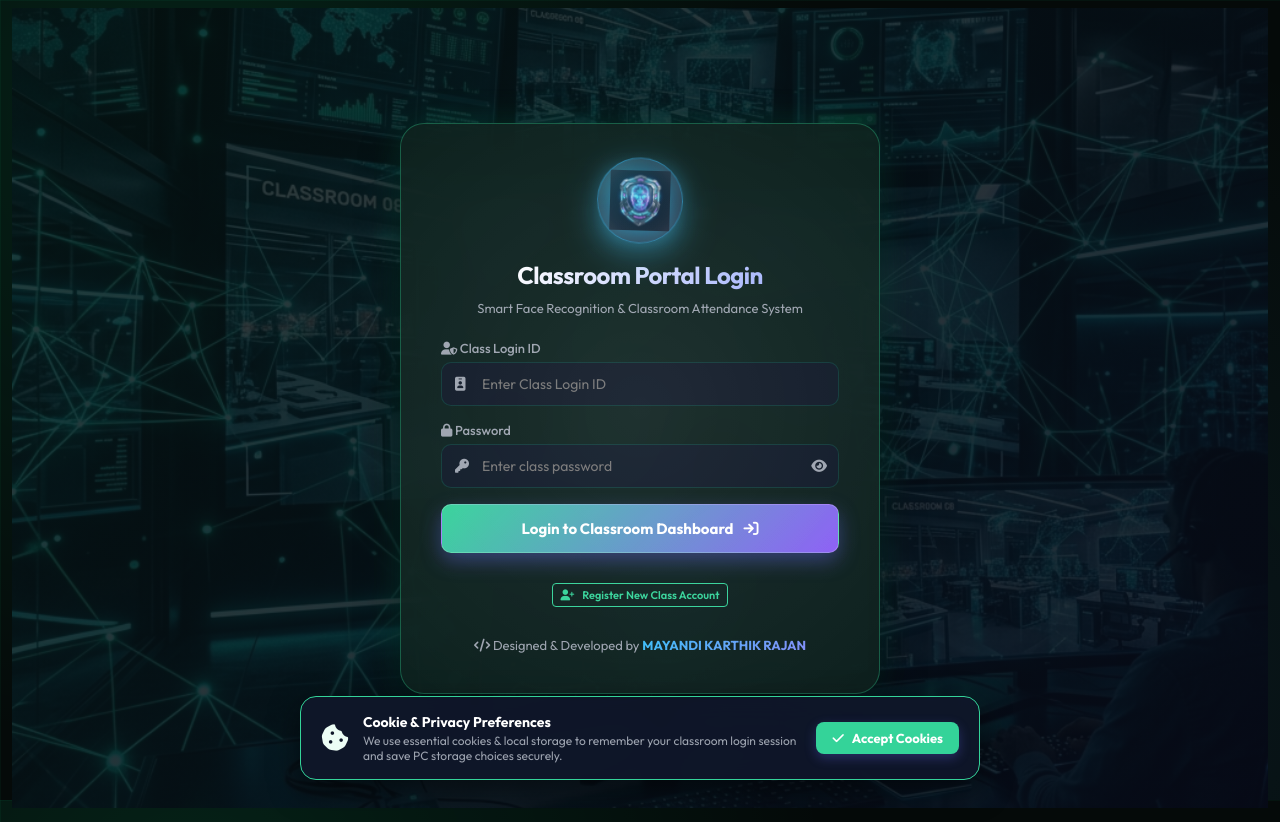
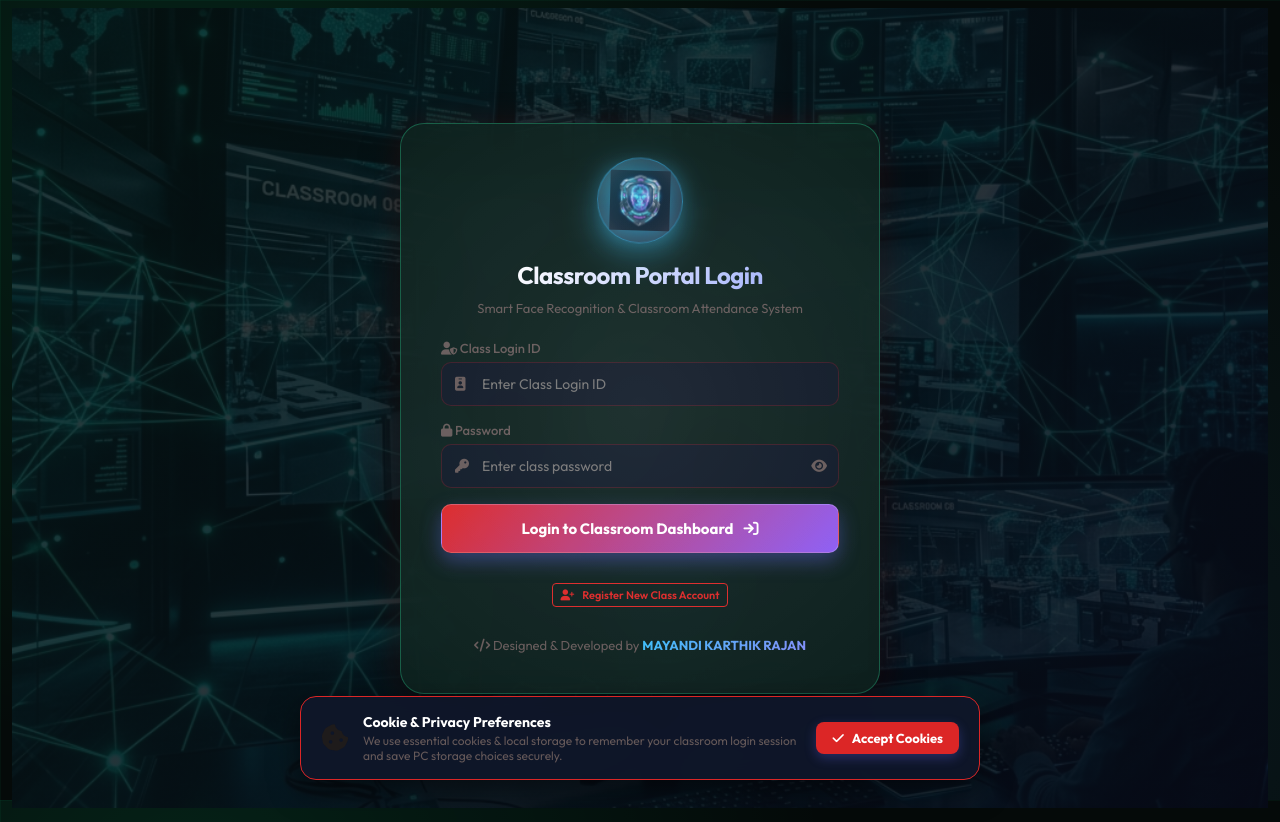
Before and after one commit to karthikrajan22032010-oss/Smart_Web_Attendance, a Flask app: page / in a window 1280 px wide. Run offline with Flask 3, Linux system fonts and the light colour scheme.

Commit message:
feat: Add Red and White Combination theme option and default preset

```diff
--- a/static/css/style.css
+++ b/static/css/style.css
@@ -124,6 +124,23 @@
     --shadow-main: 0 12px 30px -5px rgba(0, 0, 0, 0.6), 0 0 25px rgba(239, 68, 68, 0.25);
 }
 
+/* Theme 8: Red & White Combination */
+[data-theme="red-white"], [data-theme="redwhite"] {
+    --bg-dark: #fcf8f8;
+    --card-bg: rgba(255, 255, 255, 0.96);
+    --card-border: rgba(220, 38, 38, 0.3);
+    --primary: #dc2626;
+    --primary-hover: #b91c1c;
+    --primary-light: rgba(220, 38, 38, 0.12);
+    --success: #059669;
+    --danger: #991b1b;
+    --warning: #d97706;
+    --text-main: #1e1b1b;
+    --text-muted: #655959;
+    --border-color: rgba(220, 38, 38, 0.22);
+    --shadow-main: 0 10px 25px -5px rgba(220, 38, 38, 0.14), 0 0 18px rgba(220, 38, 38, 0.1);
+}
+
 /* Global Reset */
 * {
     margin: 0;
--- a/static/js/main.js
+++ b/static/js/main.js
@@ -3,8 +3,8 @@
     const themeSelector = document.getElementById('themeSelector');
     let savedTheme = localStorage.getItem('portalTheme');
     if (!savedTheme) {
-        savedTheme = 'emerald';
-        localStorage.setItem('portalTheme', 'emerald');
+        savedTheme = 'red-white';
+        localStorage.setItem('portalTheme', 'red-white');
     }
     document.documentElement.setAttribute('data-theme', savedTheme);
     if (themeSelector) {
--- a/templates/index.html
+++ b/templates/index.html
@@ -175,9 +175,10 @@
                     <div class="theme-picker-group">
                         <i class="fa-solid fa-palette text-warning" style="font-size: 14px;"></i>
                         <select id="themeSelector" class="form-select-sm theme-picker-select" title="Change Dashboard Color Theme">
+                            <option value="red-white" selected>🔴⚪ Red & White Combination</option>
                             <option value="white">⚪ Clean White (Light Theme)</option>
                             <option value="red">🔴 Crimson Red Theme</option>
-                            <option value="emerald" selected>🌲 Emerald Mint</option>
+                            <option value="emerald">🌲 Emerald Mint</option>
                             <option value="sapphire">🌌 Sapphire Blue</option>
                             <option value="gold">⚡ Cyber Neon Gold</option>
                             <option value="amethyst">🔮 Deep Amethyst</option>
```
